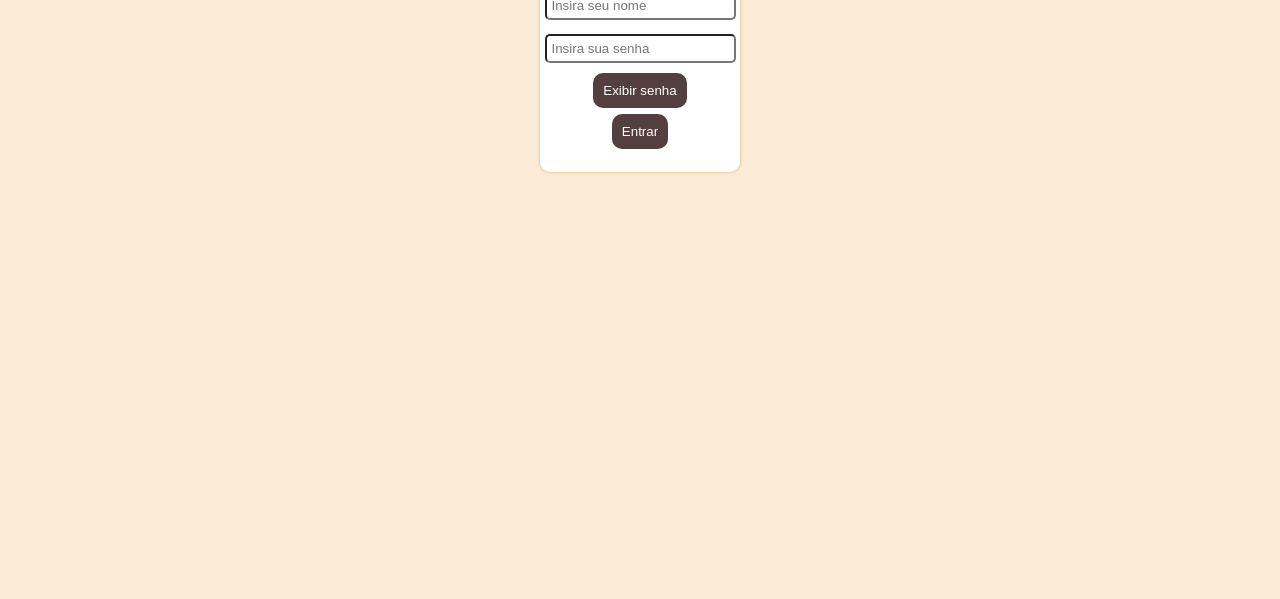
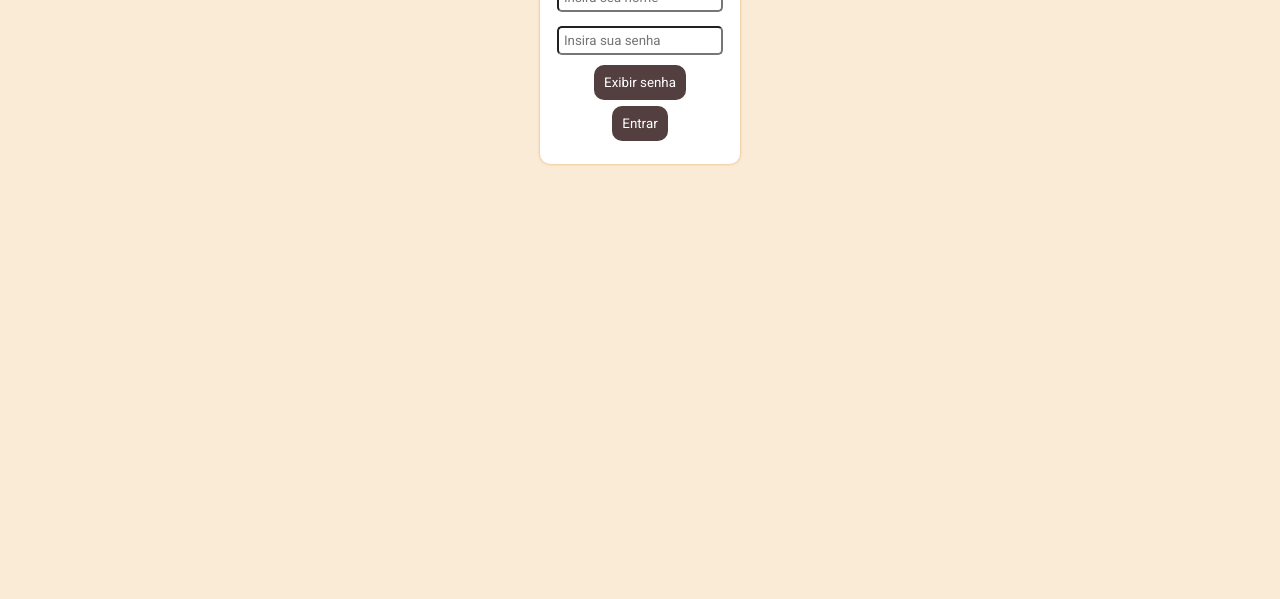
Before and after one commit to Nickyzz1/exercicio1_manutencao, a plain HTML site: page Login/index.html in a window 1280 px wide. Shown: the part 201-800 px from the top of the page. Drawn offline with nearby package versions, Linux system fonts and the light colour scheme.

Commit message:
carrinho1

```diff
--- a/Login/assets/css/style.css
+++ b/Login/assets/css/style.css
@@ -1,6 +1,9 @@
 * {
     padding: 0;
     margin: 0;
+    font-family: "Roboto", sans-serif;
+    font-weight: 400;
+    font-style: normal
   }
   header{
    text-align: center;
--- a/Login/index.html
+++ b/Login/index.html
@@ -6,6 +6,9 @@
     <title>Login</title>
     <link rel="stylesheet" href="assets/css/style.css">
     <link rel="stylesheet" href="/assets/css/style.css" />
+    <link href="https://fonts.googleapis.com/css2?family=Roboto:ital,wght@0,100;0,300;0,400;0,500;0,700;0,900;1,100;1,300;1,400;1,500;1,700;1,900&display=swap" rel="stylesheet">
+    <script src="https://code.jquery.com/jquery-3.7.0.js"></script>
+    <script src="https://cdnjs.cloudflare.com/ajax/libs/mammoth/1.0.1/mammoth.browser.min.js"></script>
     <script src="https://code.jquery.com/jquery-3.7.0.js"></script>
   </head>
   <body>
--- a/Loja/assets/css/style.css
+++ b/Loja/assets/css/style.css
@@ -1,6 +1,9 @@
 * {
     padding: 0;
     margin: 0;
+    font-family: "Roboto", sans-serif;
+    font-weight: 400;
+    font-style: normal
   }
   header{
    text-align: center;
--- a/Showroom/assets/css/style.css
+++ b/Showroom/assets/css/style.css
@@ -1,6 +1,9 @@
 * {
     padding: 0;
     margin: 0;
+    font-family: "Roboto", sans-serif;
+    font-weight: 400;
+    font-style: normal
   }
   header{
    text-align: center;
```
Also changed, not shown: Loja/loja.html (+1 -0 lines).
